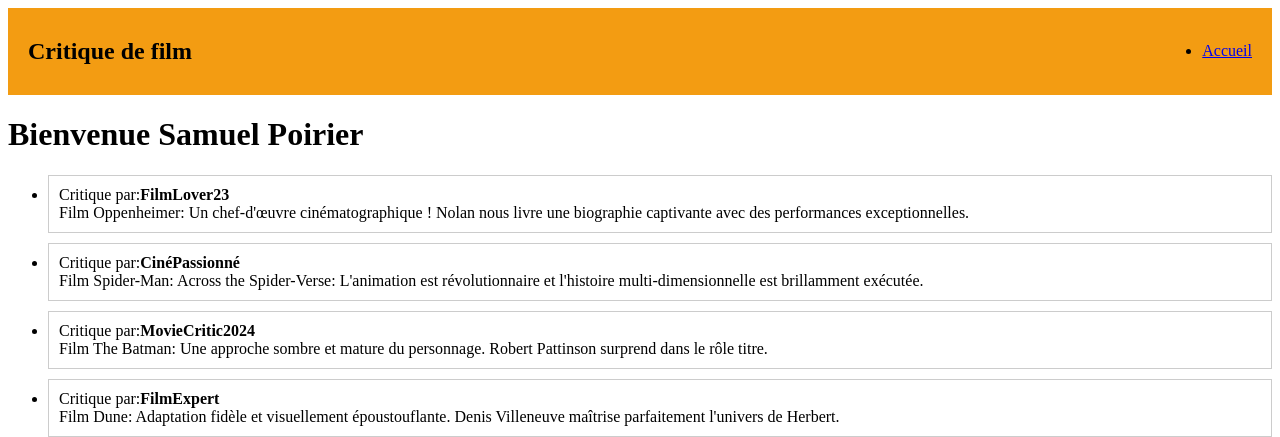
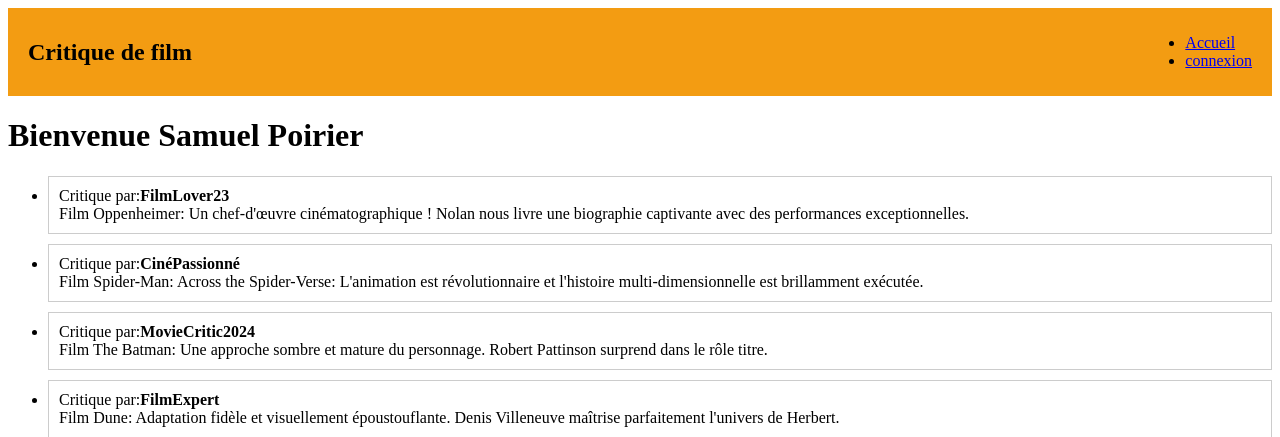
Before and after one commit to SamuelPoi348/labo1_appMobile, a Flask app: page / in a window 1280 px wide. Shown: the top 437 px of the page. Run offline with Flask 3, Linux system fonts and the light colour scheme.

Commit message:
fin du cheat cheat partie2

```diff
--- a/app/__init__.py
+++ b/app/__init__.py
@@ -1,3 +1,7 @@
 from flask import Flask
+from config import Config
+
 app = Flask(__name__)
+app.config.from_object(Config)
+
 from app import routes
--- a/app/routes.py
+++ b/app/routes.py
@@ -26,4 +26,9 @@ def index():
 # ajouter le code pour la route
 # utiliser render_template pour faire afficher la page html
 # faire passer les données nécessaires au template
+
     return render_template('index.html',critiques=critiques,utilisateur=utilisateur)
+
+@app.route('/connexion', methods=['GET', 'POST'])
+def connexion():
+    return render_template('connexion.html')
--- a/app/templates/base.html
+++ b/app/templates/base.html
@@ -21,6 +21,7 @@
             <ul>
 
                 <li><a href="/">Accueil</a></li>
+                  <li><a href="/connexion">connexion</a></li>
             </ul>
       </nav>
       {% block content %}{% endblock %}
--- /dev/null
+++ b/config.py
@@ -0,0 +1,4 @@
+import os
+
+class Config:
+        SECRET_KEY = os.environ.get('SECRET_KEY')
--- a/requirements.txt
+++ b/requirements.txt
@@ -2,7 +2,9 @@ blinker==1.9.0
 click==8.2.1
 colorama==0.4.6
 Flask==3.1.2
+Flask-WTF==1.2.2
 itsdangerous==2.2.0
 Jinja2==3.1.6
 MarkupSafe==3.0.2
 Werkzeug==3.1.3
+WTForms==3.2.1
```
Also changed, not shown: app/form.py (added, +8 -0 lines), app/templates/connexion.html (added, +7 -0 lines).
